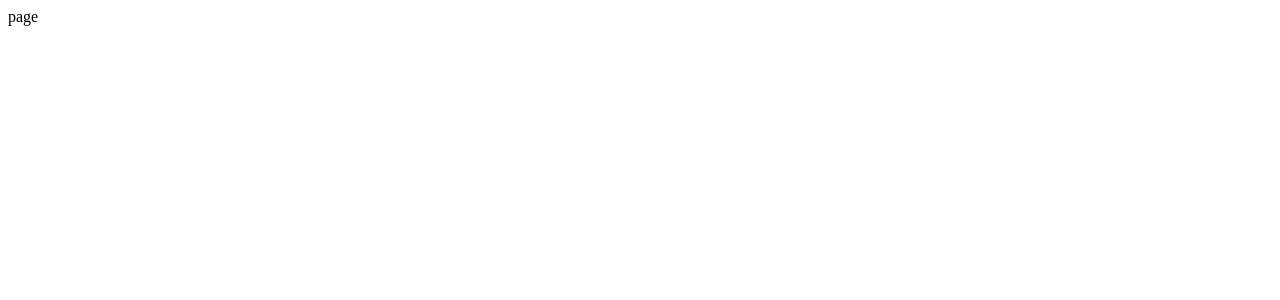
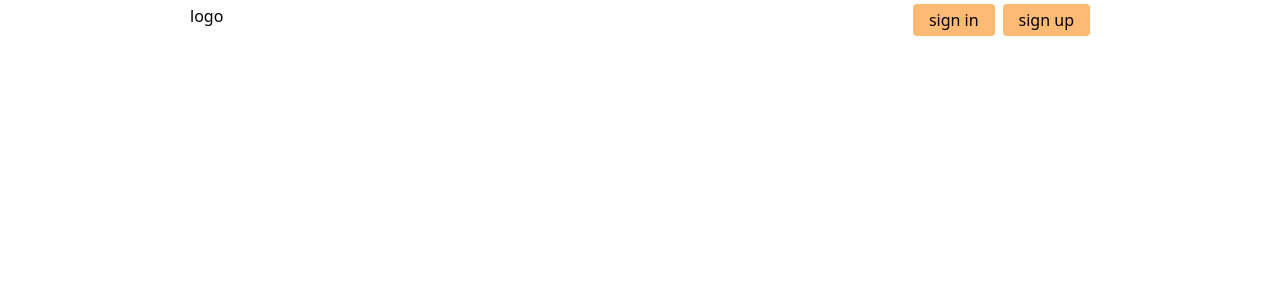
Before and after one commit to ftmhabt/find-a-table, a Next.js app: page / in a window 1280 px wide. Shown: the top 300 px of the page. Built offline with nearby package versions, Linux system fonts and the light colour scheme.

Commit message:
Add header structure & style

```diff
--- a/app/page.tsx
+++ b/app/page.tsx
@@ -1,5 +1,10 @@
-export default function page() {
+import '../styles/globals.css';
+import Header from "./ui/general/header";
+
+export default function Page() {
   return (
-    <div>page</div>
+    <div>
+        <Header/>
+    </div>
   )
 }
--- /dev/null
+++ b/app/ui/general/button.tsx
@@ -0,0 +1,9 @@
+export default function Button({
+  text,
+  onClick,
+}: {
+  text: string;
+  onClick: () => void;
+}) {
+  return <button onClick={onClick}>{text}</button>;
+}
--- /dev/null
+++ b/app/ui/general/header.tsx
@@ -0,0 +1,12 @@
+import Logo from "./logo";
+import LinkButton from "./link-button";
+
+export default function Header() {
+  return (
+    <div className="flex max-w-[900px] mx-auto py-1">
+        <Logo/>
+        <LinkButton text="sign in" url=''/>
+        <LinkButton text="sign up" url=''/>
+    </div>
+  )
+}
--- /dev/null
+++ b/app/ui/general/link-button.tsx
@@ -0,0 +1,10 @@
+import Link from "next/link";
+export default function LinkButton({
+  text,
+  url,
+}: {
+  text: string;
+  url: string;
+}) {
+  return <Link className="ml-2 bg-orange-300 rounded px-4 py-1 hover:bg-orange-400 transition-all" href={url}>{text}</Link>;
+}
--- /dev/null
+++ b/app/ui/general/logo.tsx
@@ -0,0 +1,5 @@
+export default function Logo() {
+  return (
+    <div className="mr-auto">logo</div>
+  )
+}
--- a/package.json
+++ b/package.json
@@ -18,6 +18,12 @@
     "next": "14.2.4",
     "react": "18.3.1",
     "react-dom": "18.3.1",
+    "tailwind": "^4.0.0",
     "typescript": "5.4.5"
+  },
+  "devDependencies": {
+    "autoprefixer": "^10.4.19",
+    "postcss": "^8.4.38",
+    "tailwindcss": "^3.4.4"
   }
 }
--- /dev/null
+++ b/postcss.config.js
@@ -0,0 +1,6 @@
+module.exports = {
+  plugins: {
+    tailwindcss: {},
+    autoprefixer: {},
+  },
+}
--- a/styles/globals.css
+++ b/styles/globals.css
@@ -1,107 +1,3 @@
-:root {
-  --max-width: 1100px;
-  --border-radius: 12px;
-  --font-mono: ui-monospace, Menlo, Monaco, 'Cascadia Mono', 'Segoe UI Mono',
-    'Roboto Mono', 'Oxygen Mono', 'Ubuntu Monospace', 'Source Code Pro',
-    'Fira Mono', 'Droid Sans Mono', 'Courier New', monospace;
-
-  --foreground-rgb: 0, 0, 0;
-  --background-start-rgb: 214, 219, 220;
-  --background-end-rgb: 255, 255, 255;
-
-  --primary-glow: conic-gradient(
-    from 180deg at 50% 50%,
-    #16abff33 0deg,
-    #0885ff33 55deg,
-    #54d6ff33 120deg,
-    #0071ff33 160deg,
-    transparent 360deg
-  );
-  --secondary-glow: radial-gradient(
-    rgba(255, 255, 255, 1),
-    rgba(255, 255, 255, 0)
-  );
-
-  --tile-start-rgb: 239, 245, 249;
-  --tile-end-rgb: 228, 232, 233;
-  --tile-border: conic-gradient(
-    #00000080,
-    #00000040,
-    #00000030,
-    #00000020,
-    #00000010,
-    #00000010,
-    #00000080
-  );
-
-  --callout-rgb: 238, 240, 241;
-  --callout-border-rgb: 172, 175, 176;
-  --card-rgb: 180, 185, 188;
-  --card-border-rgb: 131, 134, 135;
-}
-
-@media (prefers-color-scheme: dark) {
-  :root {
-    --foreground-rgb: 255, 255, 255;
-    --background-start-rgb: 0, 0, 0;
-    --background-end-rgb: 0, 0, 0;
-
-    --primary-glow: radial-gradient(rgba(1, 65, 255, 0.4), rgba(1, 65, 255, 0));
-    --secondary-glow: linear-gradient(
-      to bottom right,
-      rgba(1, 65, 255, 0),
-      rgba(1, 65, 255, 0),
-      rgba(1, 65, 255, 0.3)
-    );
-
-    --tile-start-rgb: 2, 13, 46;
-    --tile-end-rgb: 2, 5, 19;
-    --tile-border: conic-gradient(
-      #ffffff80,
-      #ffffff40,
-      #ffffff30,
-      #ffffff20,
-      #ffffff10,
-      #ffffff10,
-      #ffffff80
-    );
-
-    --callout-rgb: 20, 20, 20;
-    --callout-border-rgb: 108, 108, 108;
-    --card-rgb: 100, 100, 100;
-    --card-border-rgb: 200, 200, 200;
-  }
-}
-
-* {
-  box-sizing: border-box;
-  padding: 0;
-  margin: 0;
-}
-
-html,
-body {
-  max-width: 100vw;
-  overflow-x: hidden;
-}
-
-body {
-  color: rgb(var(--foreground-rgb));
-  background: linear-gradient(
-      to bottom,
-      transparent,
-      rgb(var(--background-end-rgb))
-    )
-    rgb(var(--background-start-rgb));
-}
-
-a {
-  color: inherit;
-  text-decoration: none;
-}
-
-@media (prefers-color-scheme: dark) {
-  html {
-    color-scheme: dark;
-  }
-}
+@tailwind base;
+@tailwind components;
+@tailwind utilities;
--- /dev/null
+++ b/tailwind.config.js
@@ -0,0 +1,15 @@
+/** @type {import('tailwindcss').Config} */
+module.exports = {
+  content: [
+    "./app/**/*.{js,ts,jsx,tsx,mdx}",
+    "./pages/**/*.{js,ts,jsx,tsx,mdx}",
+    "./components/**/*.{js,ts,jsx,tsx,mdx}",
+
+    // Or if using `src` directory:
+    "./src/**/*.{js,ts,jsx,tsx,mdx}",
+  ],
+  theme: {
+    extend: {},
+  },
+  plugins: [],
+}
```
Also changed, not shown: 1 other file (tests, documents, lock files or other folders).
